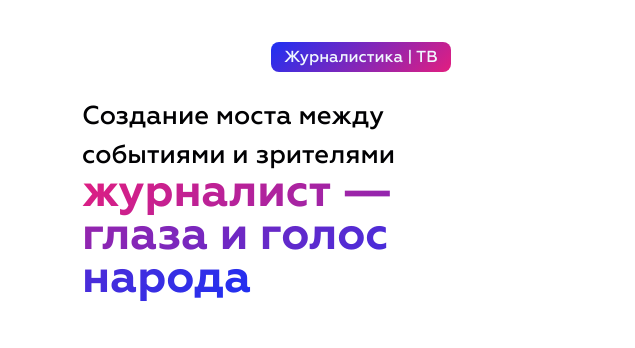
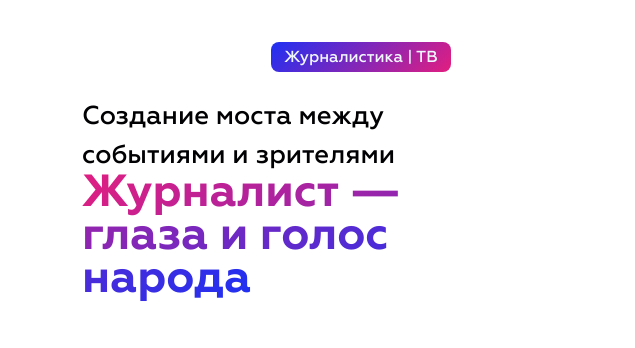
Before and after one commit to polyakovajournalist/cv, a plain HTML site: page index.html in a window 1280 px wide. Shown: the part 94-442 px from the top of the page, 0-635 px from the left. Drawn offline with nearby package versions, Linux system fonts and the light colour scheme.

Commit message:
Update index.html

```diff
--- a/index.html
+++ b/index.html
@@ -44,7 +44,7 @@
                         </div>
 
                         <div class="b-main__mainPhrase mt-4">
-                            Создание моста между событиями и зрителями <br><span class="text-gradient "> журналист — глаза и голос народа</span>
+                            Создание моста между событиями и зрителями <br><span class="text-gradient "> Журналист — глаза и голос народа</span>
                         </div>
                         <div class="b-main__actionButtons mt-5 ">
                             <div class="b-main__actionResume "><a href="#resume">Резюме</a></div>
```
